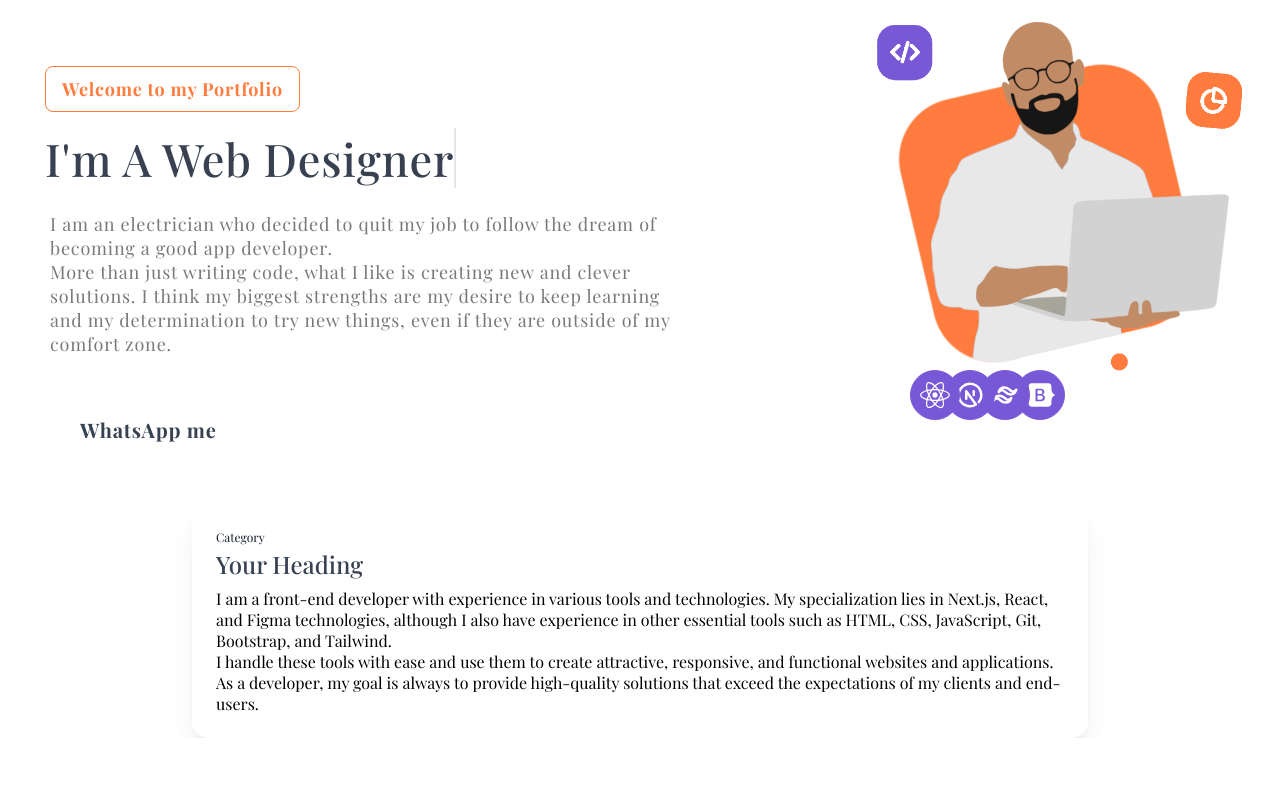
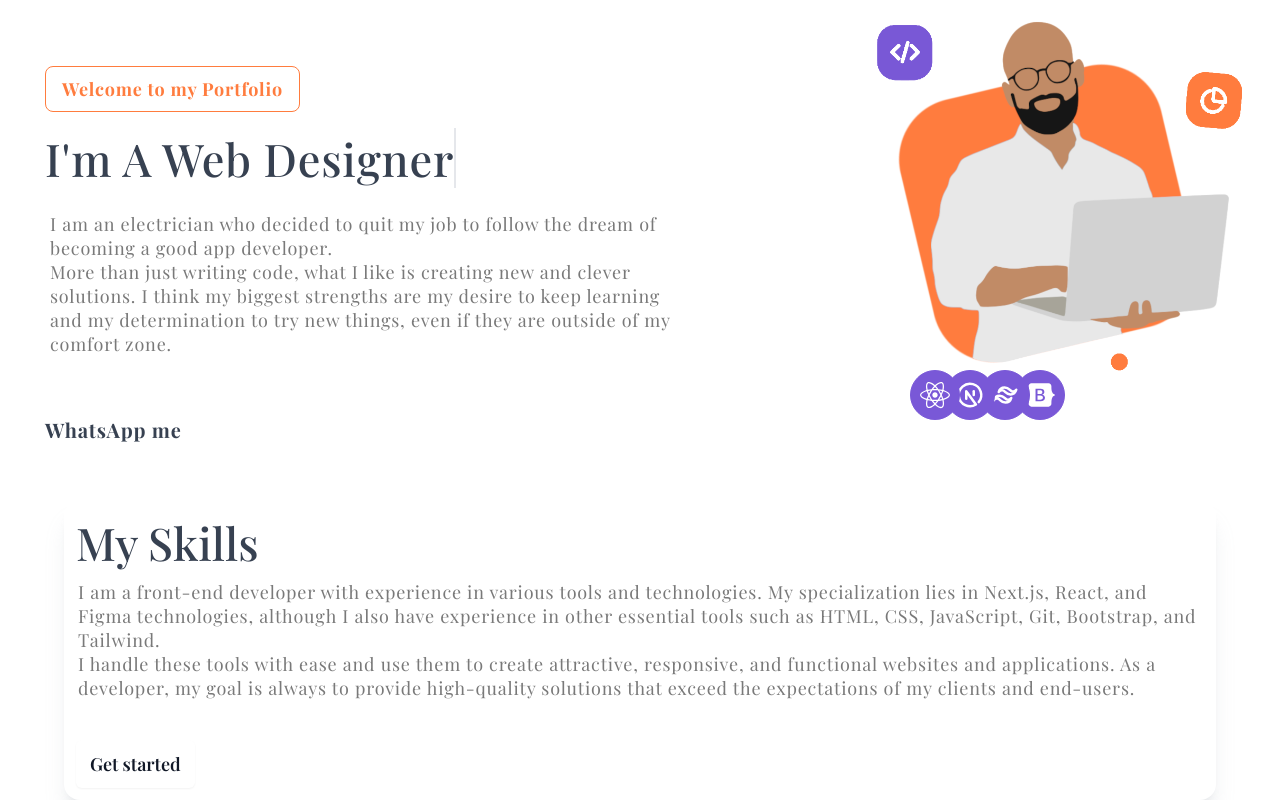
Before and after one commit to jorgeProgramaEn5/next-portfolio, a Next.js app: page / in a window 1280 px wide. Shown: the part 191-991 px from the top of the page. Before the commit the page ends 929 px from the top, so only its background shows below. Built offline with nearby package versions, Linux system fonts and the light colour scheme; a web font is replaced by a local one.

Commit message:
add skills-styles

```diff
--- a/src/Components/Banner.jsx
+++ b/src/Components/Banner.jsx
@@ -81,8 +81,8 @@ export const Banner = ()=>{
                 </div>
                 <div className='w-full flex justify-center md:justify-start'>
                   <button className='flex flex-row text-2xl text-[18px] text-gray-700 md:font-bold md:text-[20px] mt-[30px] md:mt-[60px] tracking-[0.8px] '>
-                      <span className='flex flex-row'>
-                        <BsWhatsapp size={25} className='animate-pinggg text-secondary-300 mr-[10px]' />
+                      <span className='flex flex-row-reverse'>
+                        <BsWhatsapp size={25} className='animate-pinggg text-secondary-300 ml-[10px]' />
                         <a href='https://wa.me/+5359106524?text=Hola%20Jorge!%20Necesitamos%20de%20tus%20servicios'>WhatsApp me</a>
                       </span>
                   </button>
--- a/src/Components/Skills.jsx
+++ b/src/Components/Skills.jsx
@@ -5,24 +5,30 @@ import React from 'react'
 export function Skills() {
   return (
     <section>
-        <div className="mx-auto flex w-[70%] flex-col justify-center bg-white rounded-2xl shadow-xl shadow-gray-400/20">
+        <div className="mx-auto flex w-[85%] md:w-[85%] lg:w-[90%] flex-col justify-center bg-white rounded-2xl shadow-xl shadow-gray-400/20">
 
-            <div className="p-6">
-                <small className="text-gray-900 text-xs">Category</small>
-                <h1 className=" text-[18px] md:text-2xl font-medium text-gray-700 pb-2">Your Heading</h1>
-                <p>
+            <div className=" flex justify-center items-center flex-col md:items-start p-3">
+                <h1 className="text-[18px] md:text-[45px] font-medium text-gray-700 pb-2">My Skills</h1>
+                <p className='text-center md:text-left text-[18px] tracking-[0.8px] leading-6 text-secondary-400 px-[2px]'>
                   I am a front-end developer with experience in various tools and technologies.
                   My specialization lies in Next.js, React, and Figma technologies, although
                   I also have experience in other essential tools such as HTML, CSS, JavaScript,
-                  Git, Bootstrap, and Tailwind.
-
-                  <span className=' hidden md:block'>
-                    I handle these tools with ease and use them to create attractive, responsive,
-                    and functional websites and applications. As a developer, my goal is always to
-                    provide high-quality solutions that exceed the expectations of my clients and
-                    end-users.
+                  Git, Bootstrap, and Tailwind. <span className=' hidden md:block '>
+                  I handle these tools with ease and use them to create attractive, responsive,
+                  and functional websites and applications. As a developer, my goal is always to
+                  provide high-quality solutions that exceed the expectations of my clients and
+                  end-users.
                   </span>
                 </p>
+
+              <div className="mt-10 flex items-center justify-center gap-x-6 lg:justify-start">
+              <a
+                href="#"
+                className="rounded-md bg-white px-3.5 py-2.5 text-sm md:text-base lg:text-lg font-semibold text-gray-900 shadow-sm hover:bg-gray-100 focus-visible:outline focus-visible:outline-2 focus-visible:outline-offset-2 focus-visible:outline-white"
+              >
+                Get started
+              </a>
+            </div>
             </div>
         </div>
 
```
